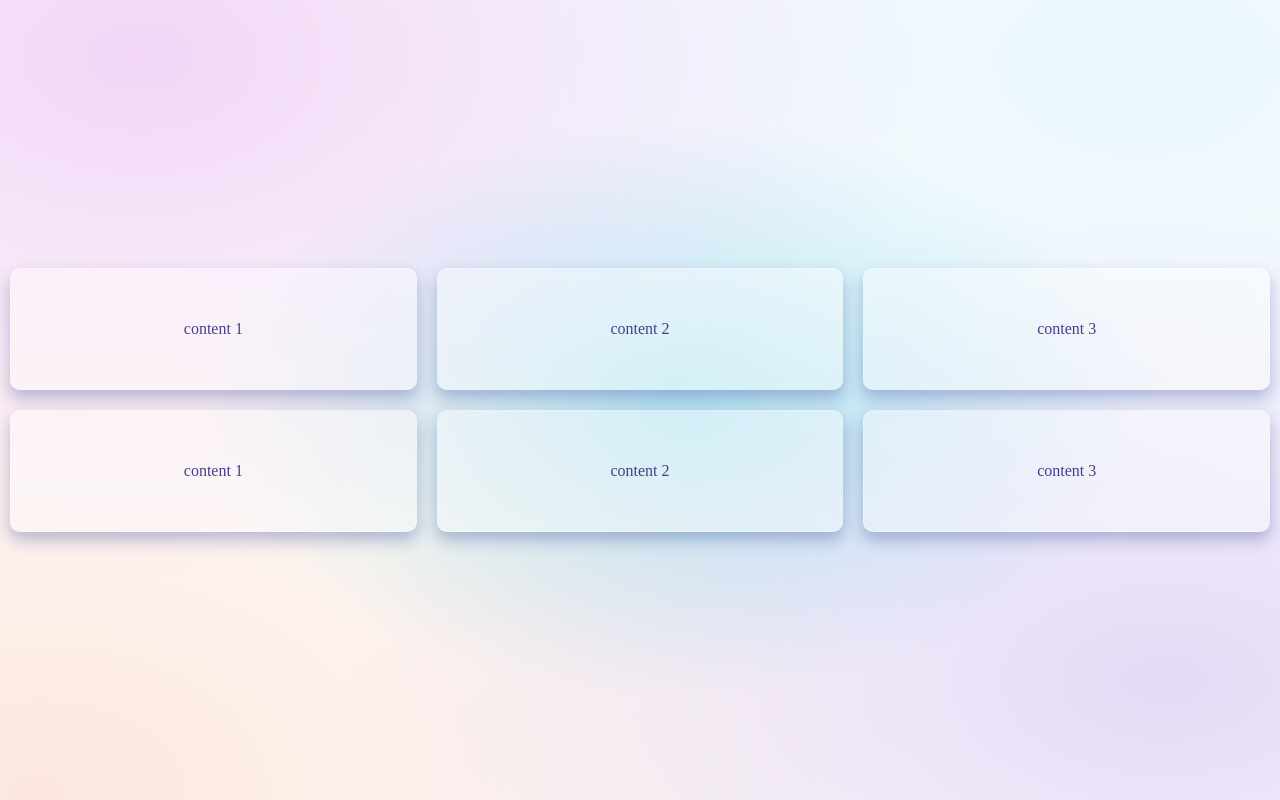
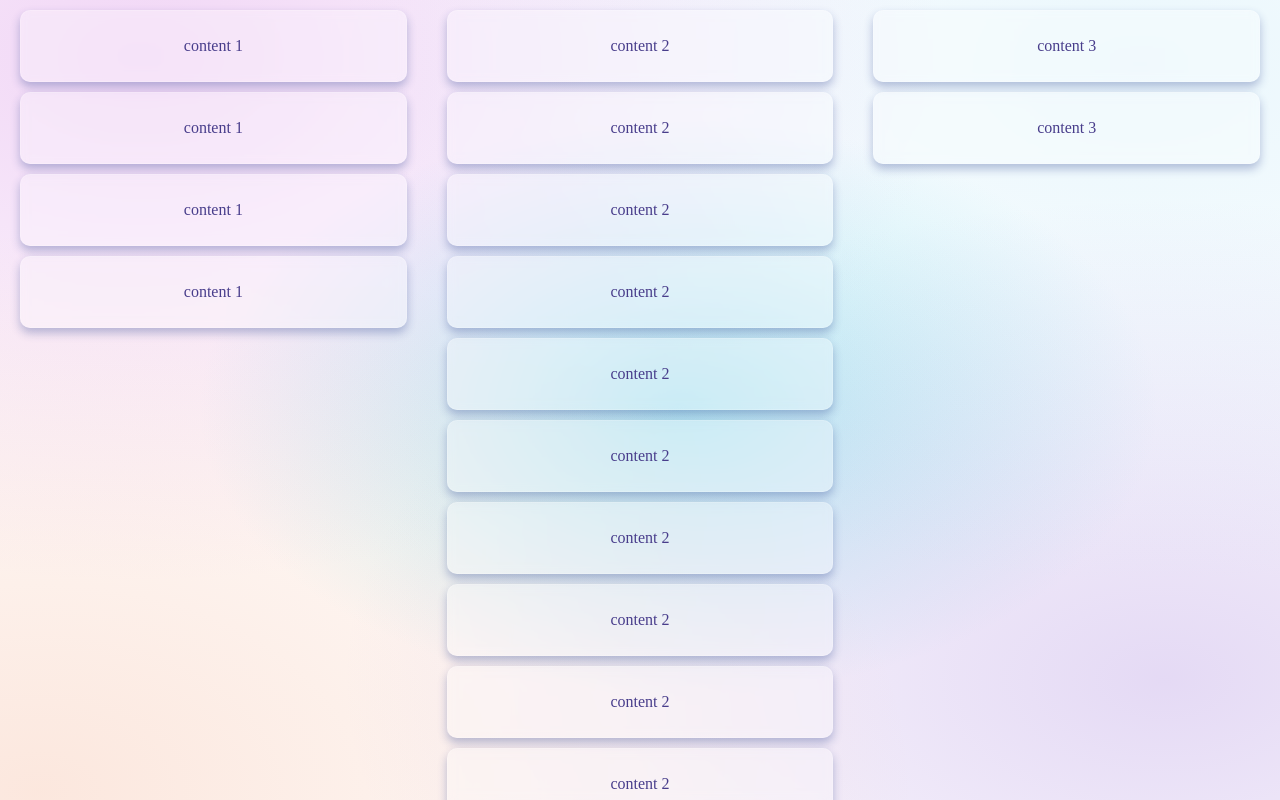
Before and after one commit to simplyRoba/roba-budgets-app, an Angular app: page /budgets in a window 1280 px wide. Built offline with nearby package versions, Linux system fonts and the light colour scheme.

Commit message:
scrollable lines

```diff
--- a/src/app/app.component.html
+++ b/src/app/app.component.html
@@ -1,3 +1,3 @@
-<div class="background-container background-mesh">
-  <router-outlet />
+<div class="background-mesh">
+    <router-outlet />
 </div>
--- a/src/app/app.component.scss
+++ b/src/app/app.component.scss
@@ -1,8 +1,10 @@
-.background-container {
-  height: 100dvh;
-}
 
 .background-mesh {
+  min-height: 100vh;
+  flex: 1;
+  display: flex;
+  flex-flow: column;
+  background-attachment: fixed;
   background-image: radial-gradient(
       at 3% 99%,
       hsla(19, 82%, 64%, 0.2) 0px,
--- a/src/app/overview/overview.component.html
+++ b/src/app/overview/overview.component.html
@@ -1,6 +1,13 @@
 <div class="lane-overview">
   <div class="lanes">
     <div class="lane">
+      <div class="lane-scrolling-container">
+        <div class="card glas">
+          content 1
+        </div>
+        <div class="card glas">
+          content 1
+        </div>
         <div class="card glas">
           content 1
         </div>
@@ -8,7 +15,39 @@
           content 1
         </div>
       </div>
+    </div>
     <div class="lane">
+      <div class="lane-scrolling-container">
+        <div class="card glas">
+          content 2
+        </div>
+        <div class="card glas">
+          content 2
+        </div>
+        <div class="card glas">
+          content 2
+        </div>
+        <div class="card glas">
+          content 2
+        </div>
+        <div class="card glas">
+          content 2
+        </div>
+        <div class="card glas">
+          content 2
+        </div>
+        <div class="card glas">
+          content 2
+        </div>
+        <div class="card glas">
+          content 2
+        </div>
+        <div class="card glas">
+          content 2
+        </div>
+        <div class="card glas">
+          content 2
+        </div>
         <div class="card glas">
           content 2
         </div>
@@ -16,7 +55,9 @@
           content 2
         </div>
       </div>
+    </div>
     <div class="lane">
+      <div class="lane-scrolling-container">
         <div class="card glas">
           content 3
         </div>
@@ -26,3 +67,4 @@
       </div>
     </div>
   </div>
+</div>
--- a/src/app/overview/overview.component.scss
+++ b/src/app/overview/overview.component.scss
@@ -1,13 +1,10 @@
 .lane-overview {
   display: flex;
-  flex-direction: column;
-  height: 100%;
+  min-height: 100vh;
 }
 
 .lanes {
   display: flex;
-  flex-direction: row;
-  flex-wrap: wrap;
   flex-grow: 1;
 }
 
@@ -15,22 +12,33 @@
   display: flex;
   flex-direction: column;
   flex-grow: 1;
-  justify-content: center;
+  overflow: auto;
+  // hide scrollbar
+  scrollbar-width: none;
+  -ms-overflow-style: none;
+  &::-webkit-scrollbar {
+    display: none;
+  }
+}
+
+.lane-scrolling-container {
+  max-height: 0;
 }
 
 .card {
   display: flex;
-  flex-direction: row;
+  flex-direction: column;
+  flex-grow: 1;
   justify-content: center;
   align-items: center;
-  margin: 10px;
+  margin: 10px 20px;
   padding: 10px;
-  height: 100px;
+  min-height: 50px;
 }
 
 .glas {
-  background: rgba(255, 255, 255, 0.4);
-  box-shadow: 0 8px 16px 0 rgba(31, 52, 135, 0.3);
+  background: rgba(255, 255, 255, 0.3);
+  box-shadow: 0 5px 10px 0 rgba(31, 52, 135, 0.3);
   backdrop-filter: blur( 5px );
   -webkit-backdrop-filter: blur( 5px );
   border-radius: 10px;
--- a/src/styles.scss
+++ b/src/styles.scss
@@ -1,5 +1,9 @@
 html,
 body {
-  margin: 0; // normalize remove after using a real css normalizer
-  height: 100dvh;
+  min-height: 100vh;
+  margin: 0;
+  padding: 0;
+  flex: 1;
+  display: flex;
+  flex-flow: column;
 }
```
Lines whose indentation alone changed are shown as unchanged.
